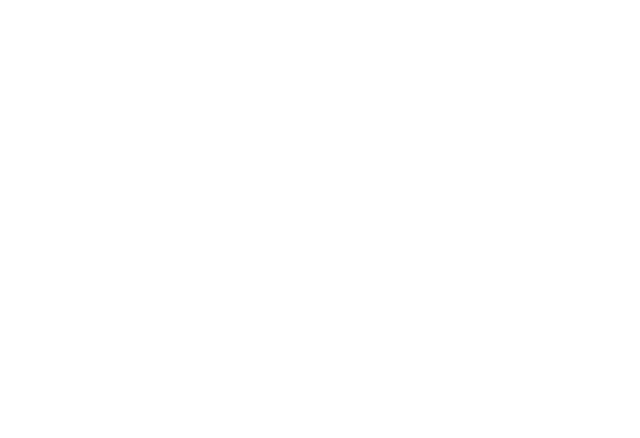
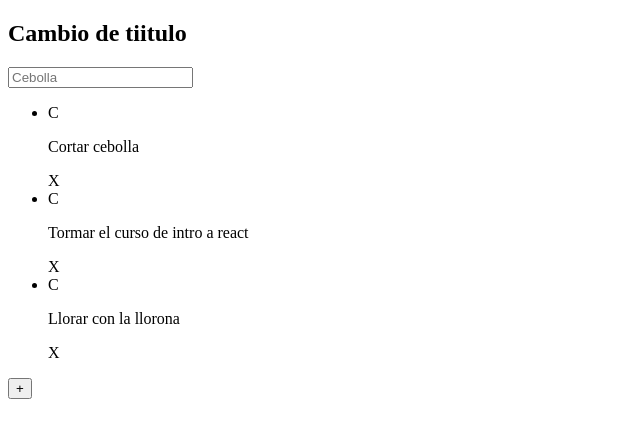
Before and after one commit to Edier-Gama/TODO-MACHINE, a React (Create React App) app: page / in a window 1280 px wide. Shown: the top 438 px of the page, without its empty margins (0-640 px from the left). Built offline with nearby package versions, Linux system fonts and the light colour scheme.

Commit message:
Estructuracion de los componentes del proyecto

```diff
--- a/public/index.html
+++ b/public/index.html
@@ -15,7 +15,9 @@
   </head>
   <body>
     <noscript></noscript>
-    <div id="root"></div>
+    <div id="root">
+
+    </div>
 
   </body>
 </html>
--- a/src/App.js
+++ b/src/App.js
@@ -1,9 +1,42 @@
-import TodoList from './TodoList';
+import { TodoCounter } from './TodoCounter';
+import { TodoSearch } from './TodoSearch';
+import { TodoList } from './TodoList';
+import { CreateTodoButton } from './CreateTodoButton';
+import React from 'react';
 import './App.css';
+import { TodoItem } from './TodoItem';
+
+const todos=[
+    {text:'Cortar cebolla', completed:false},
+    {text:'Tormar el curso de intro a react', completed:false},
+    {text:'Llorar con la llorona', completed:false}
+];
+
 
 function App() {
 
-    <TodoList />
+    // Todos los componentes deben estar dentro de un solo componente
+    // por estandar es React.Fragment
+
+ return (
+
+    <React.Fragment>
+
+      <TodoCounter/>
+
+      <TodoSearch/>
+
+      <TodoList>
+        {todos.map(todo => (
+            <TodoItem key={todo.text} text={todo.text}/>
+        ))}
+      </TodoList>
+
+      <CreateTodoButton/>
+
+    </React.Fragment>
+
+ )
 
 }
 
--- /dev/null
+++ b/src/CreateTodoButton.js
@@ -0,0 +1,9 @@
+import React from "react";
+
+function CreateTodoButton() {
+    return(
+        <button>+</button>
+    )
+}
+
+export{CreateTodoButton}
--- /dev/null
+++ b/src/TodoCounter.js
@@ -0,0 +1,10 @@
+import React from "react";
+
+
+function TodoCounter() {
+    return (
+        <h2>Cambio de tiitulo</h2>
+    )
+}
+
+export {TodoCounter}
--- /dev/null
+++ b/src/TodoItem.js
@@ -0,0 +1,13 @@
+import React from"react";
+
+function TodoItem(props){
+    return(
+        <li>
+            <span>C</span>
+            <p>{props.text}</p>
+            <span>X</span>
+        </li>
+    );
+}
+
+export { TodoItem };
--- a/src/TodoList.js
+++ b/src/TodoList.js
@@ -1,9 +1,14 @@
 import React from "react";
 
-function TodoList() {
-    <h1>
-        Hola react
-    </h1>
+
+function TodoList(props) {
+    return(
+        <section>
+            <ul>
+                {props.children}
+            </ul>
+        </section>
+    );
 }
 
-export default TodoList
+export {TodoList}
--- /dev/null
+++ b/src/TodoSearch.js
@@ -0,0 +1,8 @@
+import React from "react";
+
+function TodoSearch() {
+    return (
+        <input placeholder='Cebolla'/>
+    )
+}
+export {TodoSearch}
```
